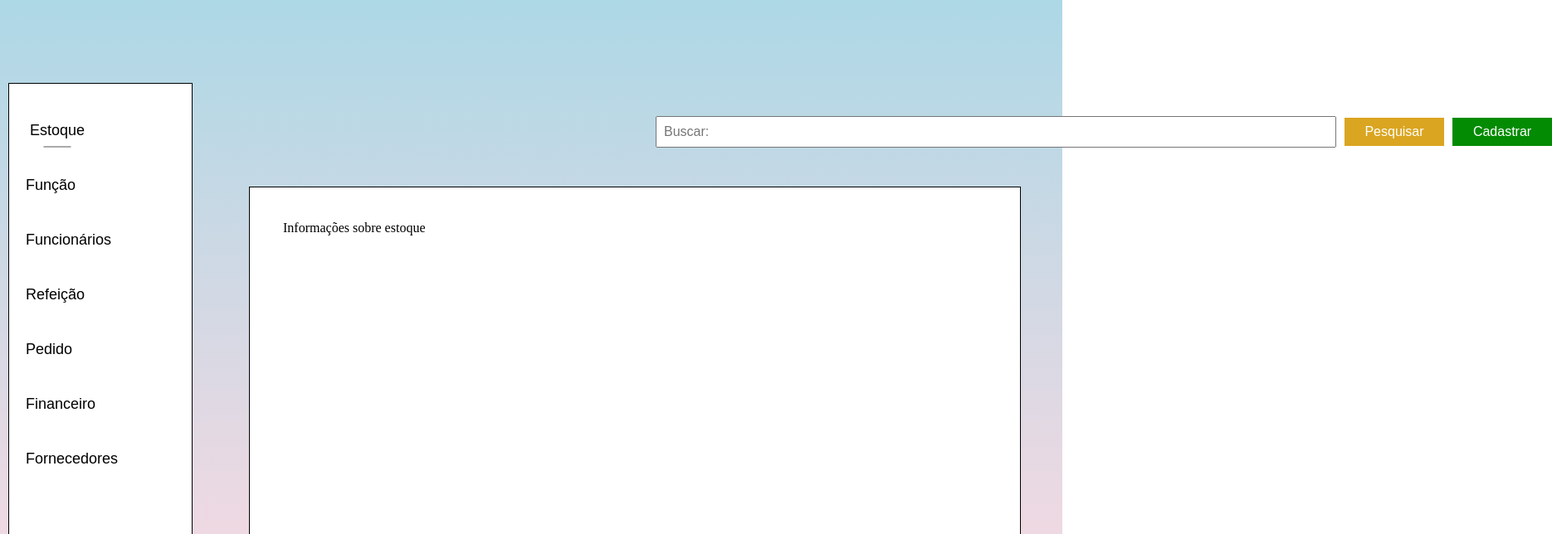
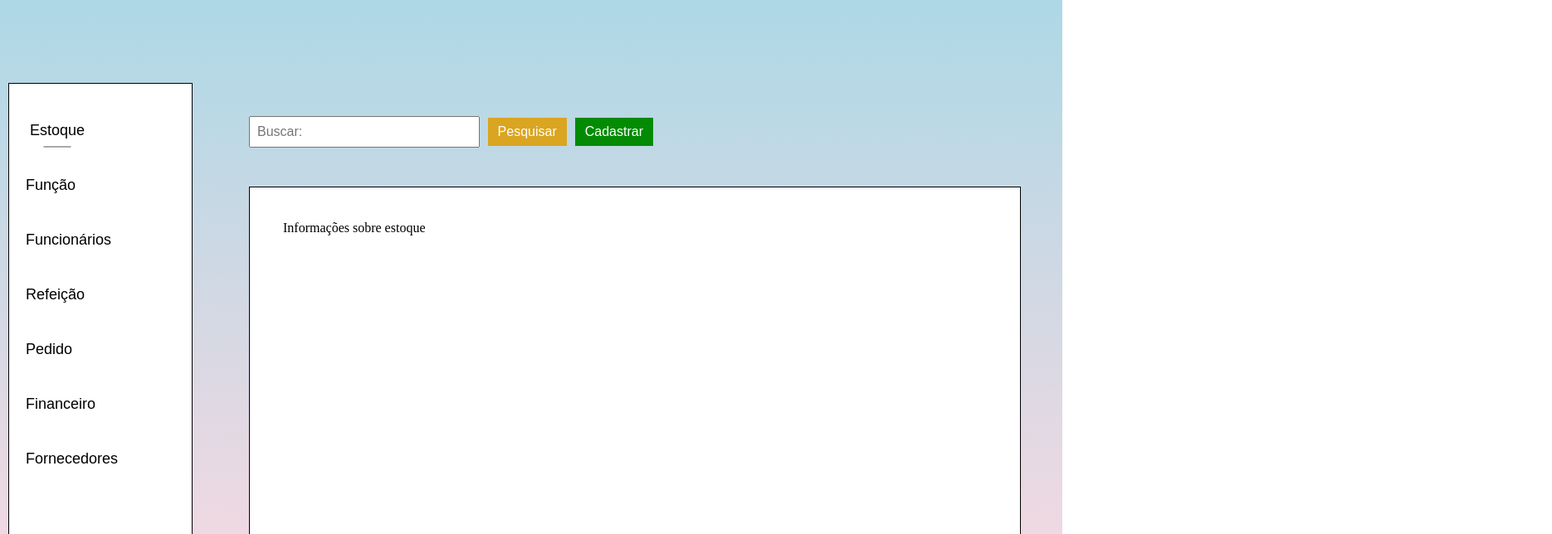
Before and after one commit to caiosmaia/RUSystem, a plain HTML site: page SistemaRU/RUWeb/index.html in a window 1280 px wide. Both pictures are taken after a click on the link "Estoque". Shown: the top 644 px of the page at 83% size, 1870 px wide, since content can reach past the window. Drawn offline with Linux system fonts and the light colour scheme.

Commit message:
atualizacaoOtimizacao

```diff
--- a/SistemaRU/RUWeb/index.html
+++ b/SistemaRU/RUWeb/index.html
@@ -7,6 +7,7 @@
     <link rel="stylesheet" href="style.css">
 </head>
 <body>
+    <div class="container">
         <div class="menu-container">
             <ul class="menu">
                 <li><a href="#" onclick="mostrarInformacoes('estoque')">Estoque</a></li>
@@ -21,6 +22,7 @@
 
         <div id="informacoes" class="informacoes">
             <!-- Aqui serão exibidas as informações -->
+        </div>
     </div>
 
     <div id="overlayFuncionario" class="overlay">
@@ -62,7 +64,6 @@
             </form>
         </div>
     </div>
-
 
     <div id="overlayProduto" class="overlay">
         <div class="formulario-cadastro">
@@ -107,7 +108,6 @@
         </div>
     </div>
 
-
     <script src="script.js"></script>
 </body>
 </html>
--- a/SistemaRU/RUWeb/script.js
+++ b/SistemaRU/RUWeb/script.js
@@ -53,7 +53,7 @@ function mostrarInformacoes(tipo) {
     if (tipo === 'estoque') {
         // Cria a caixa de pesquisa
         var caixaPesquisa = document.createElement('div');
-        caixaPesquisa.classList.add('caixa-pesquisa', 'caixa-pesquisa-botoes');
+        caixaPesquisa.classList.add('caixa-pesquisa');
 
         var inputPesquisa = document.createElement('input');
         inputPesquisa.type = 'text';
@@ -86,7 +86,7 @@ function mostrarInformacoes(tipo) {
     } else if (tipo === 'funcionarios') {
         // Cria a caixa de pesquisa
         var caixaPesquisa = document.createElement('div');
-        caixaPesquisa.classList.add('caixa-pesquisa', 'caixa-pesquisa-botoes');
+        caixaPesquisa.classList.add('caixa-pesquisa');
 
         var botoesContainer = document.createElement('div');
         botoesContainer.classList.add('botoes-container');
--- a/SistemaRU/RUWeb/style.css
+++ b/SistemaRU/RUWeb/style.css
@@ -34,7 +34,6 @@ body {
 }
 
 .menu li a {
-    display: block;
     text-decoration: none;
     color: #000000;
     padding: 10px 0; /* Aumenta o espaçamento interno dos itens */
@@ -108,14 +107,13 @@ body::before {
 .caixa-pesquisa {
     position: absolute;
     top: 140px !important; /* Posicionamento um pouco mais para baixo */
-    left: 920px !important; /* Mesma posição horizontal que a caixa de informações */
     z-index: 2;
     display: flex; /* Usa flexbox */
     align-items: center; /* Alinha os itens verticalmente */
 }
 
 .caixa-pesquisa input[type="text"] {
-    width: calc(800px); /* Largura ajustada para alinhar com o botão */
+    width: calc(80%); /* Largura ajustada para alinhar com o botão */
     margin-right: 10px;
     padding: 8px; /* Ajuste do preenchimento interno */
 }
@@ -137,10 +135,6 @@ body::before {
 
 .caixa-pesquisa button:hover {
     background-color: #ebb52c; /* Cor de destaque quando passar o mouse */
-}
-
-.caixa-pesquisa-botoes {
-    left: 790px !important; /* Ajusta a posição para a esquerda, para telas que tenham botoes de pesquisa e cadastro*/
 }
 
 .botoes-container {
```
Lines whose indentation alone changed are shown as unchanged.
